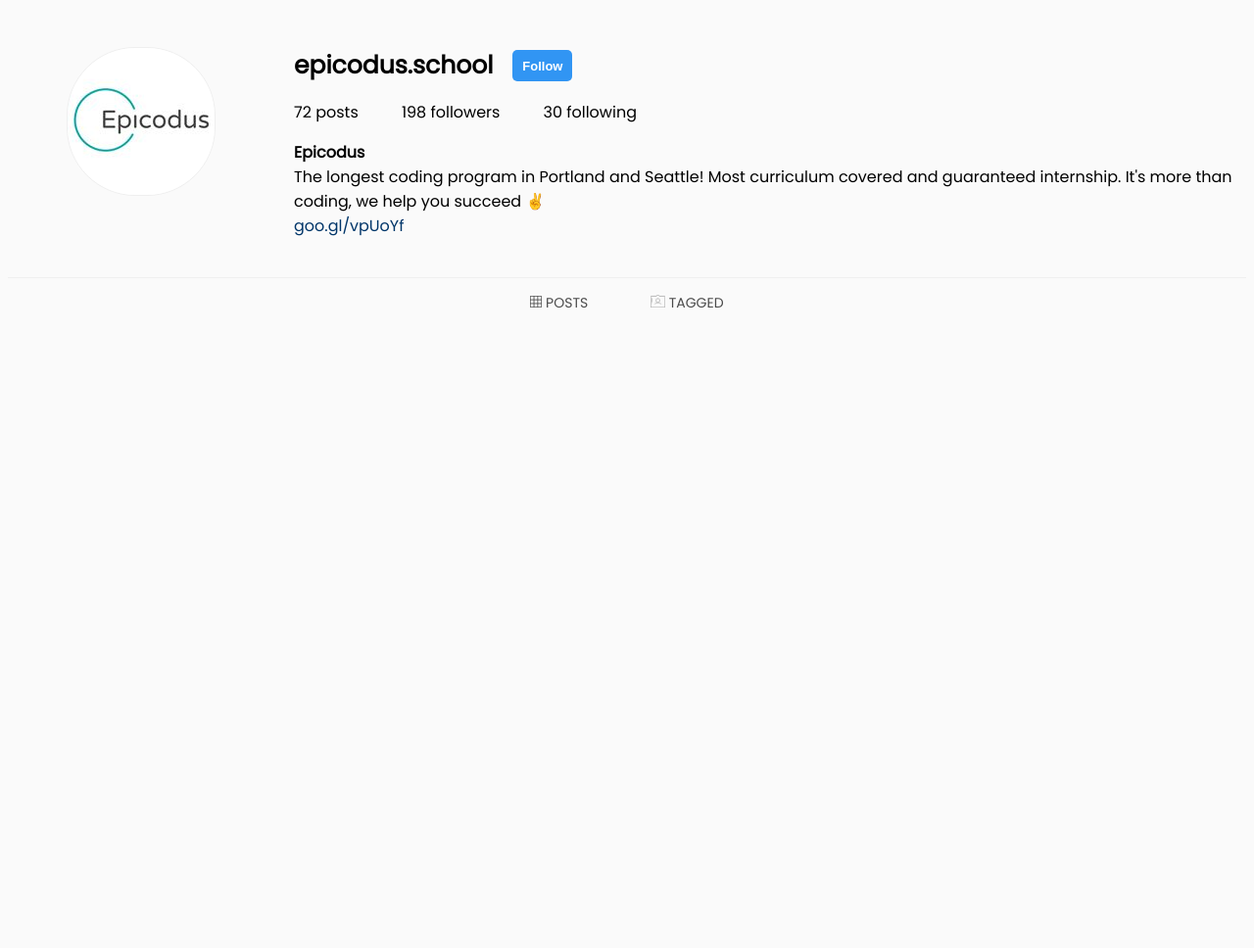
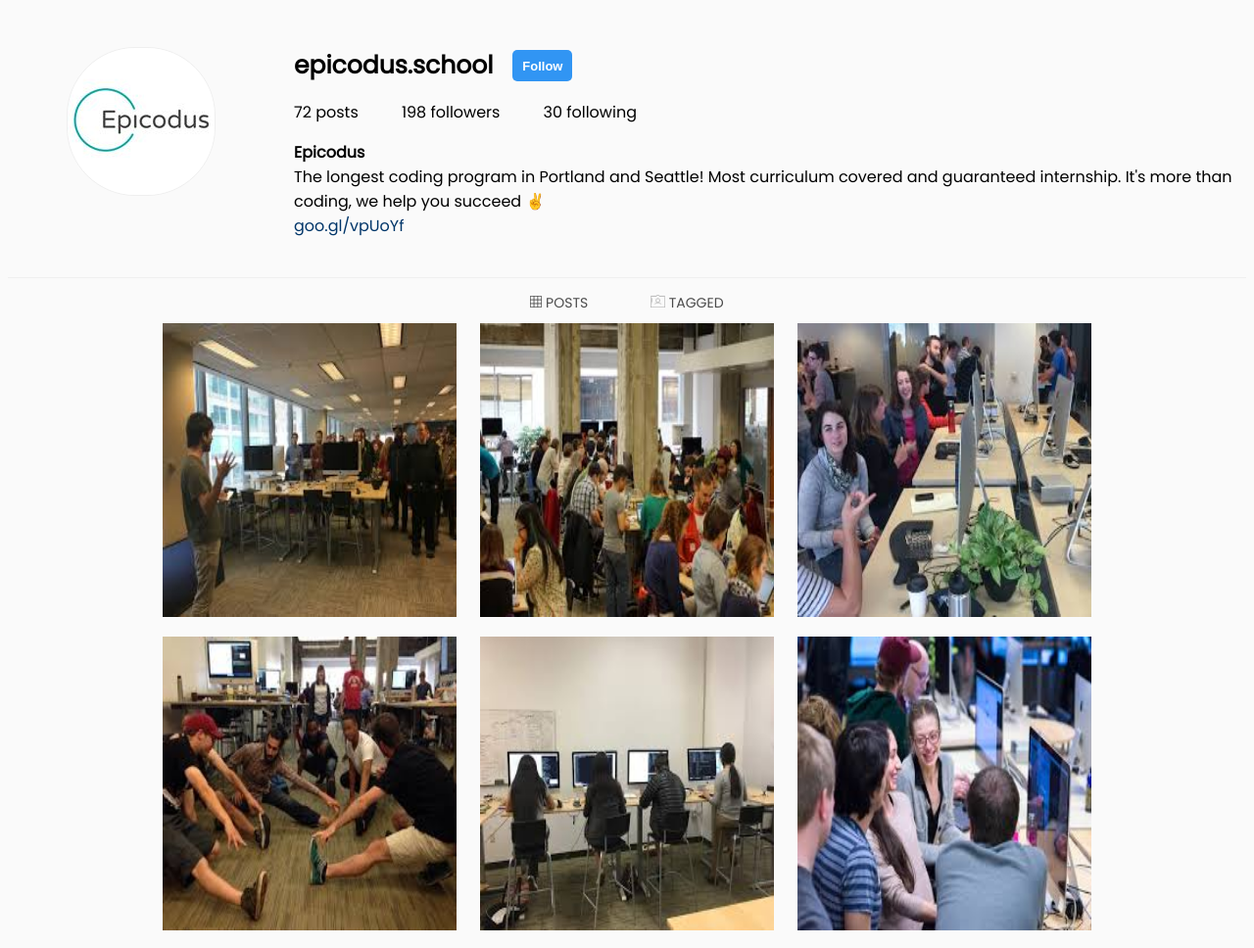
Before and after one commit to ko1h/instaclone-scss, a plain HTML site: page index.html in a window 1280 px wide. Shown: the part 82-1050 px from the top of the page at 98% size. Before the commit the page ends 800 px from the top, so only its background shows below. Drawn offline with Linux system fonts and the light colour scheme.

Commit message:
add img grid

```diff
--- a/css/styles.css
+++ b/css/styles.css
@@ -159,3 +159,18 @@
   width: 15px;
   margin-left: 60px;
 }
+
+.photoMain {
+  text-align: center;
+}
+
+.card img {
+  height: 300px;
+  width: 300px;
+}
+
+.card {
+  margin: 10px 10px 10px 10px;
+  display: inline-grid;
+  grid-template-columns: auto auto auto;
+}
--- a/index.html
+++ b/index.html
@@ -53,7 +53,26 @@
         <img id="grid"src="img/grid.png" alt=""> POSTS
         <img id="tagged"src="img/tagged.png" alt=""> TAGGED
       </div>
-
+    </div>
+    <div class="photoMain">
+      <div class="card">
+        <img id="photo1" src="img/photo1.jpeg">
+      </div>
+      <div class="card">
+        <img id="photo2" src="img/photo2.jpeg">
+      </div>
+      <div class="card">
+        <img id="photo3" src="img/photo3.jpeg">
+      </div>
+      <div class="card">
+          <img id="photo4" src="img/photo4.jpeg">
+      </div>
+      <div class="card">
+        <img id="photo5" src="img/photo5.jpeg">
+      </div>
+      <div class="card">
+        <img id="photo6" src="img/photo6.jpeg">
+      </div>
     </div>
 
 
```
Also changed, not shown: img/photo1.jpeg (added), img/photo2.jpeg (added), img/photo3.jpeg (added), img/photo4.jpeg (added), img/photo5.jpeg (added), img/photo6.jpeg (added).
